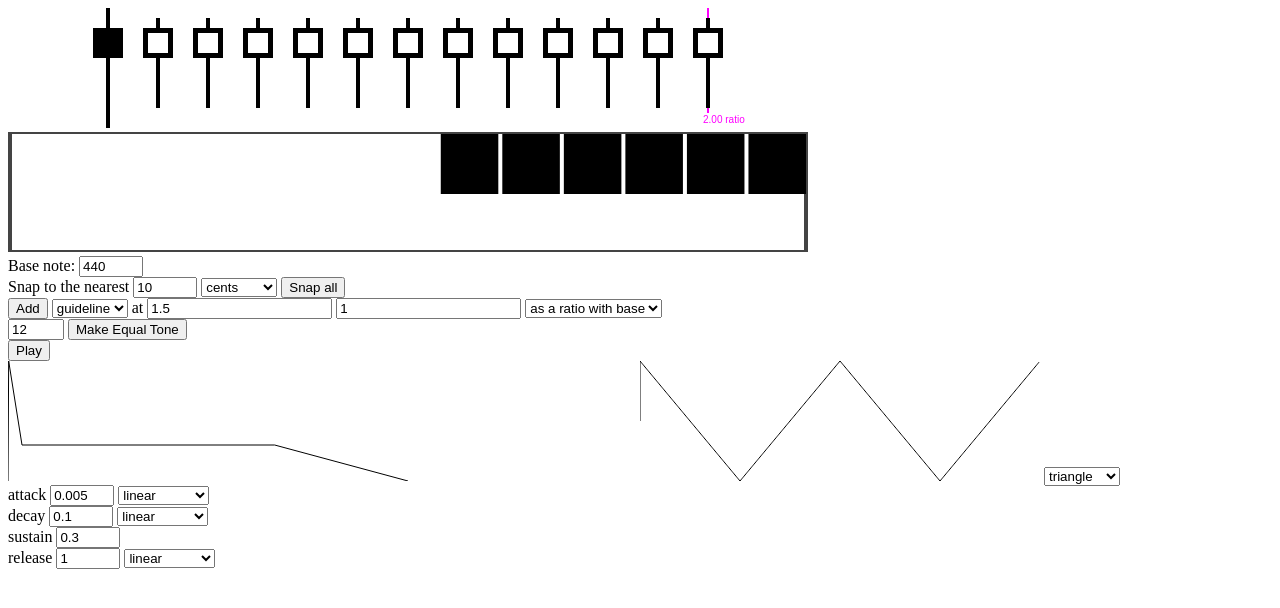
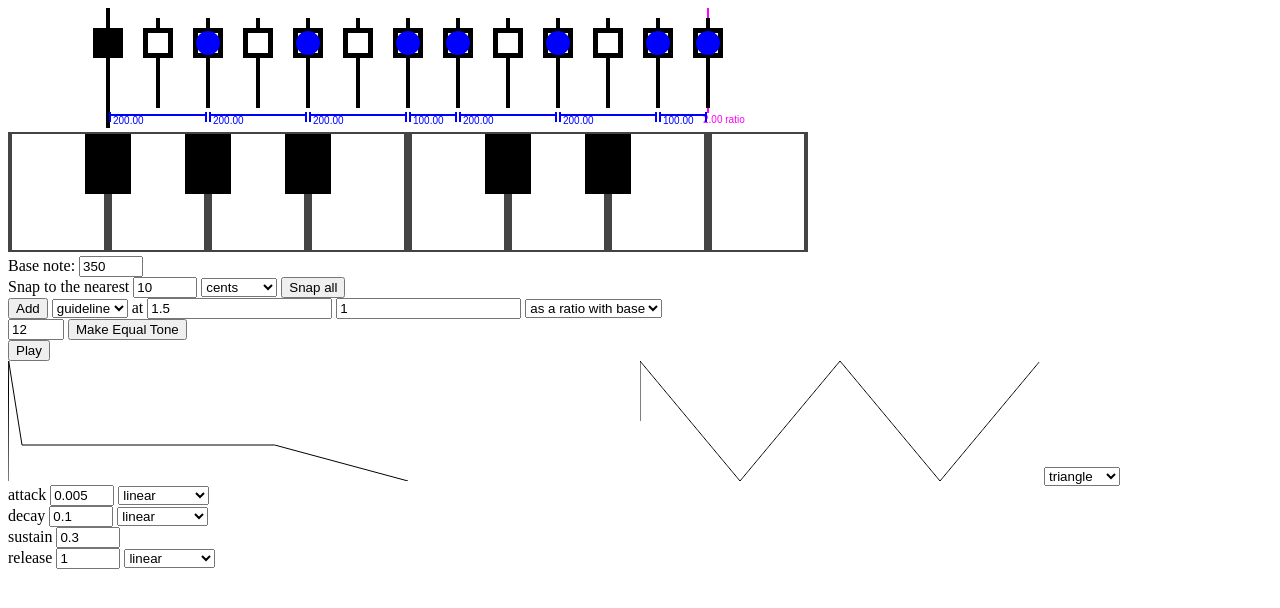
Before and after one commit to magurevitch/keyboard, a plain HTML site: page index.html in a window 1280 px wide. Drawn offline with nearby package versions, Linux system fonts and the light colour scheme.

Commit message:
making default pythagorean tuned phrygian

```diff
--- a/index.html
+++ b/index.html
@@ -16,7 +16,7 @@
     <canvas height="120" width="800" id="keyboard"></canvas>
     <div>
       Base note:
-      <input type="number" min="200" max="600" value="440" id="base">
+      <input type="number" min="200" max="600" value="350" id="base">
     </div>
     <div>
       Snap to the nearest
--- a/src/main.js
+++ b/src/main.js
@@ -1,7 +1,8 @@
 var sequence = null;
 var playing = false;
+let pythagoreanPhrygian = [...makePythagoreanScale(3, 7), 2].map(ratio => fractionToCents(ratio));
 var intervals = makeTet(12).map(x => {
-  return {cents_above_base: x, in_scale: false};
+  return {cents_above_base: x, in_scale: !!nearestGuide(x, pythagoreanPhrygian, 20)};
 });
 var selected = false;
 var guidelines = [{number: 2, type: 'ratio'}];
--- a/src/utils.js
+++ b/src/utils.js
@@ -12,7 +12,6 @@ function modulo(n, d) {
 
 function normalizeToBase(num, base) {
   let log = Math.log(num) / Math.log(base);
-  console.log(log % 1)
   return [Math.pow(base, modulo(log,1)), Math.floor(log)];
 }
 
```
